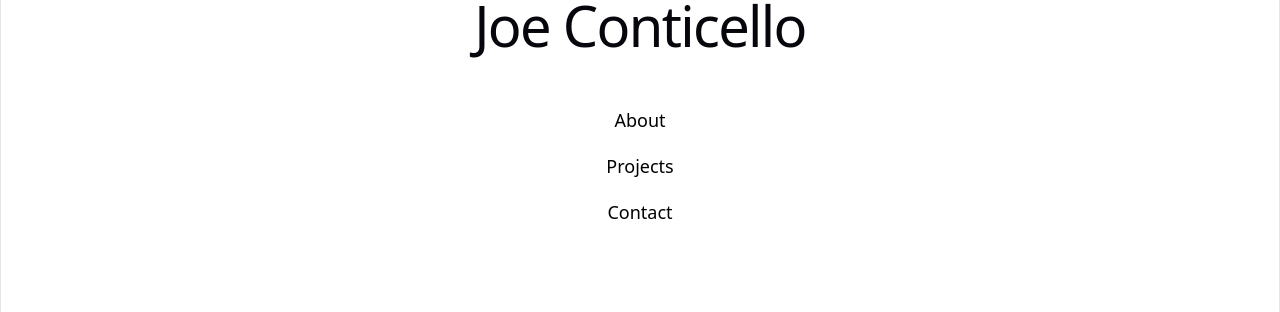
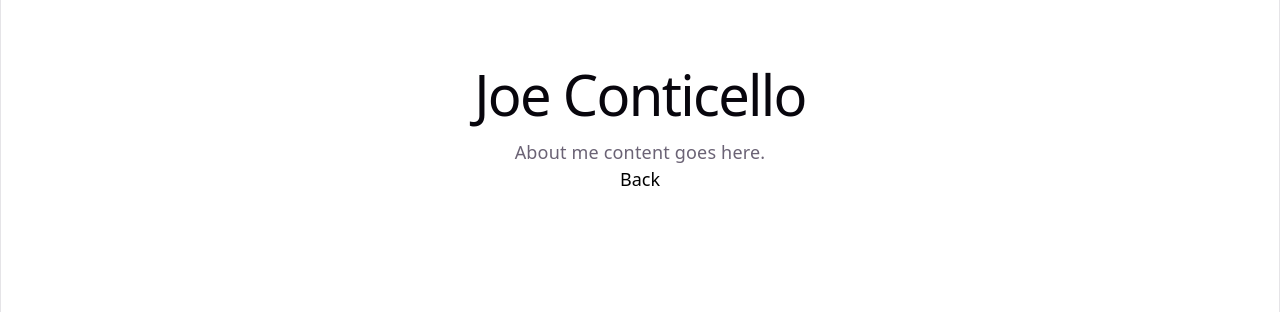
Before and after one commit to JC2197/jc-website, a React (Vite) app: page / in a window 1280 px wide. Both pictures are taken after a click on the button "About". Shown: the part 279-591 px from the top of the page. Built offline with nearby package versions, Linux system fonts and the light colour scheme; a web font is replaced by a local one.

Commit message:
add animations to buttons

```diff
--- a/package.json
+++ b/package.json
@@ -12,6 +12,9 @@
     "preview": "vite preview"
   },
   "dependencies": {
+    "@tsparticles/all": "^4.4.0",
+    "@tsparticles/react": "^4.4.0",
+    "framer-motion": "^14.1.0",
     "react": "^19.2.8",
     "react-dom": "^19.2.8"
   },
--- a/src/components/App.jsx
+++ b/src/components/App.jsx
@@ -1,7 +1,10 @@
 import LandingPage from './LandingPage/LandingPage';
-
+import ParticlesBackground from './ParticlesBackground';
 function App() {
-  return <div><LandingPage /></div>;
+  return <div>
+    <ParticlesBackground />
+    <LandingPage />
+  </div>;
 }
 
 export default App;
--- /dev/null
+++ b/src/components/GlobalElements/BasicButton.jsx
@@ -0,0 +1,33 @@
+import { motion } from "framer-motion";
+
+function BasicButton({ children, className = "", ...props }) {
+    return (
+        <motion.button
+            type="button"
+            animate={{ scale: 1 }}
+
+            whileHover={{
+                scale: 1.4,
+                rotate: [0, 4, -4, 0],
+                color: "rgb(255, 140, 0)",
+                transition: {
+                    scale: { duration: 0.1 },
+                    color: { duration: 0.1 },
+                    rotate: {
+                        duration: 2,
+                        repeat: Infinity,
+                        ease: "linear"
+                    }
+                }
+            }}
+            transition={{ duration: 0.3 }}
+            className={`basic-button ${className}`}
+            {...props}
+        >
+            {children}
+        </motion.button>
+
+    )
+}
+
+export default BasicButton;
--- /dev/null
+++ b/src/components/LandingPage/AboutSection.jsx
@@ -0,0 +1,15 @@
+import BasicButton from "../GlobalElements/BasicButton";
+
+function AboutSection({ onBack }) {
+    return (
+        <div className="center-column">
+            <p>About me content goes here.</p>
+            <BasicButton
+                onClick={onBack}
+            >Back
+            </BasicButton>
+        </div>
+    )
+}
+
+export default AboutSection;
--- a/src/components/LandingPage/LandingPage.css
+++ b/src/components/LandingPage/LandingPage.css
@@ -23,8 +23,5 @@ button {
     max-width: 10rem;
     display: flex;
     background: transparent;
-    border: transparent;
-    &:hover {
-        color:  orange;
-    }
+    border: transparent
 }
--- a/src/components/LandingPage/LandingPage.jsx
+++ b/src/components/LandingPage/LandingPage.jsx
@@ -1,18 +1,25 @@
+import { useState } from 'react';
 import './LandingPage.css';
+import AboutSection from './AboutSection';
+import NavigationButtons from './NavigationButtons';
 
 function LandingPage() {
+    const [currentPage, setCurrentPage] = useState("home");
     const name = "Joe Conticello"
-    const buttonList = ["About", "Projects", "Contact"];
+
     return <div className="page-wrapper">
         <h1>{name}</h1>
-        <div className="button-list-wrapper">
-            <div className="button-list">
-                {buttonList.map((label) => (
-                    <button key={label} >{label}</button>
-                ))}
-            </div>
-        </div>
+        {currentPage === "home" && (
+            <NavigationButtons
+                onAboutClick={() => setCurrentPage("about")}
+            />
+        )}
+        {currentPage === "about" && (
+            <AboutSection onBack={() => setCurrentPage("home")} />
+        )}
+
     </div>;
 }
 
+
 export default LandingPage;
--- /dev/null
+++ b/src/components/LandingPage/NavigationButtons.jsx
@@ -0,0 +1,22 @@
+import { motion } from "framer-motion";
+import BasicButton from "../GlobalElements/BasicButton";
+
+function NavigationButtons({ onAboutClick, onProjectsClick, onContactClick }) {
+    const buttonList = ["About", "Projects", "Contact"];
+    return (
+        <div className="button-list-wrapper">
+            <div className="button-list">
+                {buttonList.map((label) => (
+                    <BasicButton
+                        key={label}
+                        onClick={label === "About" ? onAboutClick : label === "Projects" ? onProjectsClick : onContactClick}
+                    >
+                        {label}
+                    </BasicButton>
+                ))}
+            </div>
+        </div>
+    )
+}
+
+export default NavigationButtons;
--- /dev/null
+++ b/src/components/ParticlesBackground.jsx
@@ -0,0 +1,24 @@
+import { Particles, ParticlesProvider } from "@tsParticles/react";
+import loadAll from "tsparticles/.all";
+
+const particleOptions = {
+    fullscreen: {
+        enable: true,
+        zIndex: -1
+    },
+    particles: {
+        number: {
+            value: 100
+        }
+    }
+};
+
+function ParticlesBackground() {
+    return (
+        <ParticlesProvider init={loadAll}>
+            <Particles id="particle-background" options={particleOptions} />
+        </ParticlesProvider>
+    )
+}
+
+export default ParticlesBackground;
--- a/src/index.css
+++ b/src/index.css
@@ -112,3 +112,9 @@ code {
   padding: 4px 8px;
   background: var(--code-bg);
 }
+
+.center-column {
+  display: flex;
+  flex-direction: column;
+  align-items: center;
+}
```
Also changed, not shown: src/components/LandingPage/ContactSection.jsx (added, +17 -0 lines), 1 other file (tests, documents, lock files or other folders).
